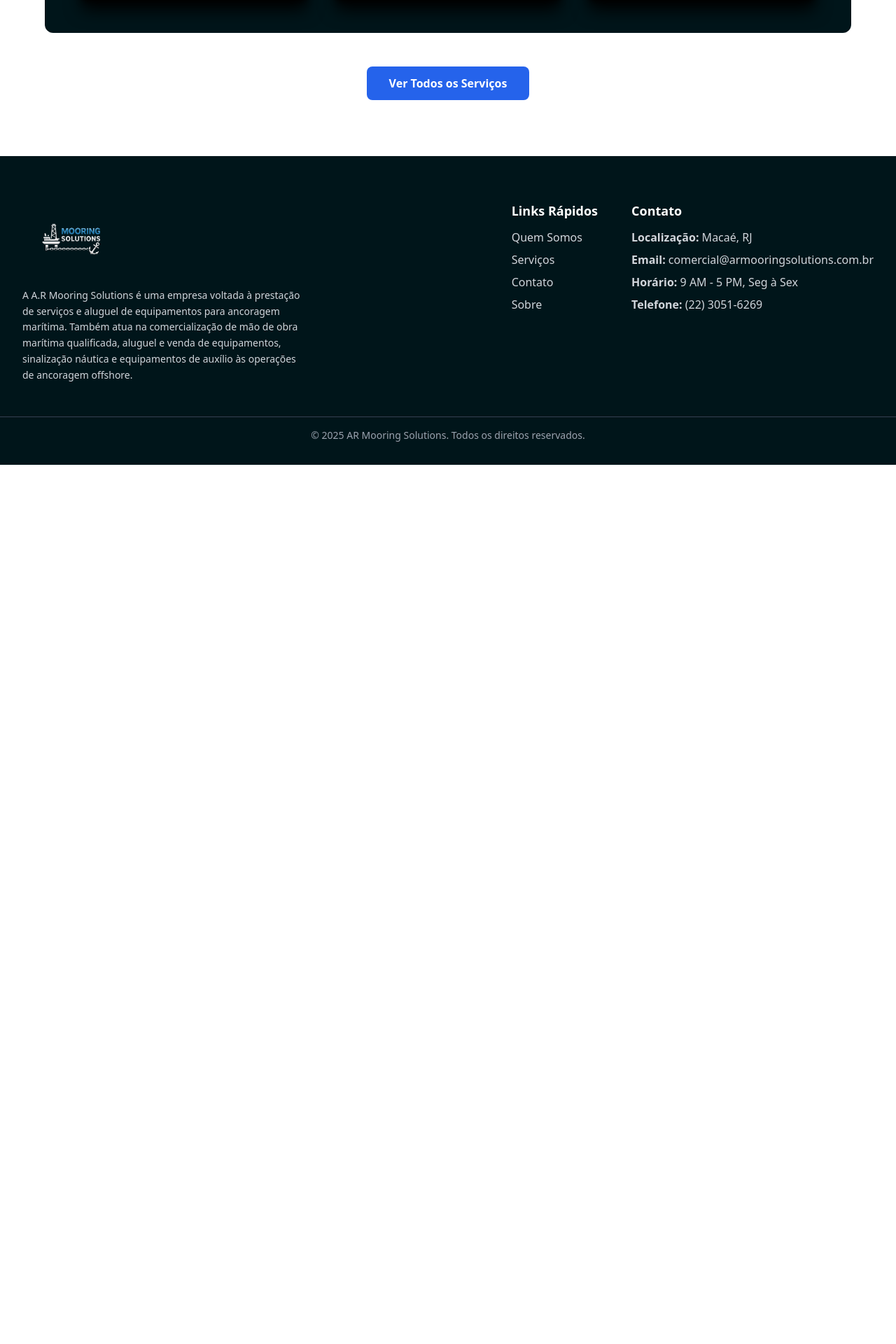
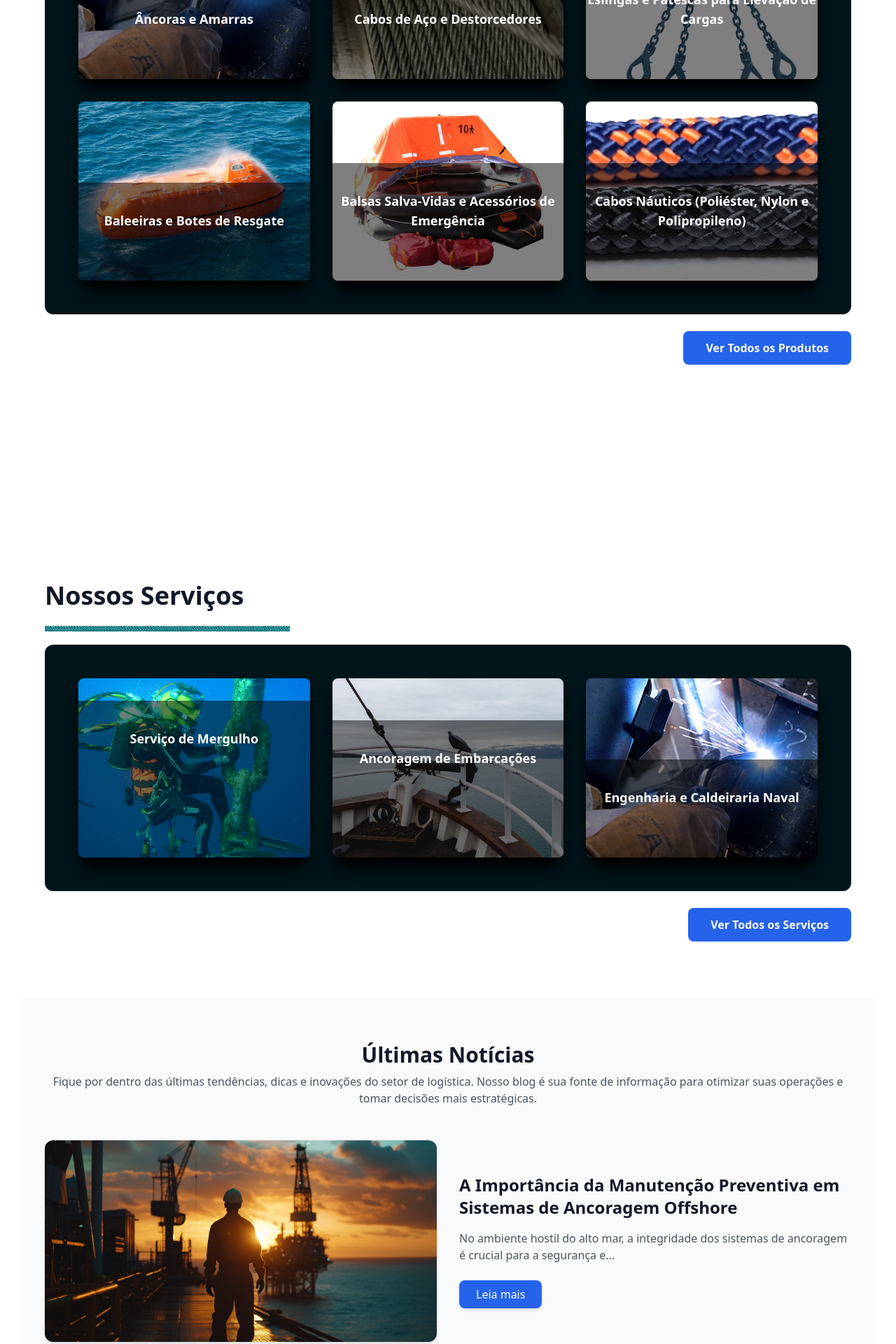
Before and after one commit to ry-anzz/armooring, a PHP site: template templates/home.twig in a window 1280 px wide. Shown: the part 3287-5207 px from the top of the page at 70% size. Before the commit the page ends 3951 px from the top, so only its background shows below. Run offline with PHP 8.4, Linux system fonts and the light colour scheme; the template is opened without the code that fills it, so the values that code supplies are empty; some libraries are stand-ins or nearby versions.

Commit message:
Home Finalizado

```diff
--- a/templates/base.twig
+++ b/templates/base.twig
@@ -6,17 +6,28 @@
   <title>{% block title %}Landing Page{% endblock %}</title>
   <script src="https://cdn.tailwindcss.com"></script>
   <link rel="stylesheet" href="https://cdnjs.cloudflare.com/ajax/libs/font-awesome/6.4.0/css/all.min.css">
-
+  <!-- AOS CSS -->
+  <link href="https://unpkg.com/aos@2.3.1/dist/aos.css" rel="stylesheet">
 </head>
 <body class="bg-white text-gray-900">
-
   {% include 'includes/nav.twig' %}
-
-
 
   <main>
     {% block content %}{% endblock %}
   </main>
+
   {% include 'includes/footer.twig' %}
+
+  <!-- AOS JS (sempre antes de fechar o body) -->
+  <script src="https://unpkg.com/aos@2.3.1/dist/aos.js"></script>
+  <script>
+    document.addEventListener('DOMContentLoaded', function () {
+      AOS.init({
+        duration: 900,
+        once: true,
+        easing: 'ease-out-cubic'
+      });
+    });
+  </script>
 </body>
 </html>
--- a/templates/home.twig
+++ b/templates/home.twig
@@ -12,14 +12,14 @@
   <div class="absolute top-0 left-0 w-full h-full bg-black opacity-70"></div>
 
   <!-- Caixa branca com textos -->
-  <div class="relative z-10 items-center justify-start h-full pt-48 px-20">
+  <div class="relative z-10 items-center justify-start h-full pt-48 px-20" data-aos="fade-up">
     <div class="bg-white/90 backdrop-blur-md rounded-xl shadow-2xl p-8 sm:p-12 max-w-3xl text-center">
       <h1 class="text-gray-900 text-5xl sm:text-5xl font-bold mb-6 leading-tight">
         Soluções Inteligentes para o Setor Naval e Offshore
       </h1>
 
       <!-- Divisor corrente -->
-      <div class="flex justify-center mb-8">
+      <div class="flex justify-center mb-8" data-aos="fade-up">
         <img src="/assets/corda.png" alt="Corrente naval" class="mx-auto">
       </div>
 
@@ -33,11 +33,11 @@
     </div>
 
     <!-- Cards extras -->
-    <div class="w-full max-w-6xl mx-auto flex items-start gap-12">
+    <div class="w-full max-w-6xl mx-auto flex items-start gap-12" data-aos="fade-up">
       <div class="w-full flex flex-wrap justify-center gap-6 mt-64 z-10 bg-white pt-8">
 
         <!-- Card 1 -->
-        <div class="group bg-white/90 z-10 backdrop-blur-md rounded-xl p-6 text-center flex flex-col justify-between transition-all duration-300 hover:-translate-y-2 hover:shadow-[0_8px_30px_rgba(0,80,256,0.7)] w-80">
+        <div class="group bg-white z-10 backdrop-blur-md rounded-xl p-6 text-center flex flex-col justify-between transition-all duration-300 hover:-translate-y-2 hover:shadow-[0_8px_30px_rgba(0,80,256,0.7)] w-80" data-aos="fade-up">
            <i class="fas fa-anchor text-blue-400 text-4xl mx-auto mb-4"></i>
           <div>
             <h3 class="text-xl font-bold text-gray-900 mb-3 transition group-hover:text-blue-700">Locação de Equipamentos Navais</h3>
@@ -47,7 +47,7 @@
         </div>
 
         <!-- Card 2 -->
-        <div class="group bg-white/90 backdrop-blur-md rounded-xl p-6 text-center flex flex-col justify-between transition-all duration-300 hover:-translate-y-2 hover:shadow-[0_8px_30px_rgba(0,80,256,0.7)] w-80">
+        <div class="group bg-white/90 backdrop-blur-md rounded-xl p-6 text-center flex flex-col justify-between transition-all duration-300 hover:-translate-y-2 hover:shadow-[0_8px_30px_rgba(0,80,256,0.7)] w-80" data-aos="fade-up">
           <i class="fas fa-water text-blue-400 text-4xl mx-auto mb-4"></i>
           <div>
             <h3 class="text-xl font-bold text-gray-900 mb-3 transition group-hover:text-blue-700">Serviços de Mergulho Técnico</h3>
@@ -57,7 +57,7 @@
         </div>
 
         <!-- Card 3 -->
-<div class="group bg-white/90 backdrop-blur-md rounded-xl p-6 text-center flex flex-col justify-between transition-all duration-300 hover:-translate-y-2 hover:shadow-[0_8px_30px_rgba(0,80,256,0.7)] w-80">
+<div class="group bg-white/90 backdrop-blur-md rounded-xl p-6 text-center flex flex-col justify-between transition-all duration-300 hover:-translate-y-2 hover:shadow-[0_8px_30px_rgba(0,80,256,0.7)] w-80" data-aos="fade-up">
   <i class="fas fa-ship text-blue-400 text-4xl mx-auto mb-4"></i>
   <div>
     <h3 class="text-xl font-bold text-gray-900 mb-3 transition group-hover:text-blue-700">Locação de Equipamentos Navais</h3>
@@ -81,11 +81,11 @@
 <main class="mx-auto sm:px-6 lg:px-8">
 <!-- Seção Sobre Nós -->
 <!-- Seção Sobre Nós -->
-<section class="max-w-7xl mx-auto px-4 sm:px-6 lg:px-8 py-[200px]">
+<section class="max-w-7xl mx-auto px-4 sm:px-6 lg:px-8 py-[300px]" data-aos="fade-up">
   <div class="bg-[#00151a] backdrop-blur-md rounded-xl p-8 sm:p-12 flex flex-col lg:flex-row items-center gap-12">
 
     <!-- Lado esquerdo: texto -->
-    <div class="lg:w-1/2 text-left">
+    <div class="lg:w-1/2 text-left" >
       <h2 class="text-3xl sm:text-4xl font-bold text-white mb-6">Sobre a <span class="bg-white text-[#00151a] p-2">AR Mooring</span></h2>
       <p class="text-white text-lg sm:text-xl leading-relaxed mb-6">
         Fundada em 2017 em Macaé (RJ), a A.R. Mooring Solutions atua 24 horas no mercado offshore, oferecendo locação, venda e manutenção de equipamentos para ancoragem, elevação de cargas e soluções navais. Com perfil inovador e parcerias estratégicas, mantém estoque de produtos de alta qualidade, prontos para atender às demandas mais exigentes com agilidade e segurança.
@@ -96,12 +96,15 @@
     </div>
 
     <!-- Lado direito -->
-    <div class="rounded-xl p-10 bg-[rgba(255,255,255,0.5)]">
+    <div class="rounded-xl p-10 ">
       <img src="/assets/fotos_home.png" alt="fotos" class="w-[500px] h-[500px] transition-transform duration-500 ease-in-out hover:scale-105  ">
     </div>
 
   </div>
-<div class="absolute left-0 w-full overflow-hidden leading-[0] h-50">
+
+</section>
+
+<div class="absolute left-0 w-full overflow-hidden leading-[0] h-50"data-aos="fade-up">
   <svg class="w-full h-full" xmlns="http://www.w3.org/2000/svg" viewBox="0 0 1440 320" preserveAspectRatio="none">
     <path fill="#00151a" fill-opacity="1" d="M0,160 C360,80 1080,240 1440,160 L1440,320 L0,320 Z">
       <!-- Animação da onda -->
@@ -119,23 +122,23 @@
     </path>
   </svg>
 </div>
-</section>
 
+<!-- Seção Produtos -->
+<section class="z-10 mx-auto sm:px-6 lg:px-8 py-20 mt-[450px]" data-aos="fade-up">
+  <h2 class="text-3xl sm:text-4xl font-bold text-gray-900  ">Nossos Produtos</h2>
 
+        <img src="/assets/corda.png" alt="Corrente naval" class="w-[350px] h-[50px]">
 
-<!-- Seção Serviços Offshore -->
-<section class="z-10 mx-auto sm:px-6 lg:px-8 py-20 mt-[250px]">
-  <h2 class="text-3xl sm:text-4xl font-bold text-gray-900 mb-12 text-center">Serviços Offshore</h2>
 
   <!-- Grid mais estreito -->
   <div class="max-w-8xl mx-auto grid grid-cols-1 sm:grid-cols-2 p-12 rounded-xl lg:grid-cols-3 gap-8 bg-[#00151a]">
     {% set cards = [
-      {'title': 'Soldagem e Caldeiraria', 'desc': 'Soluções completas para operações offshore, incluindo manutenção e suporte técnico.', 'img': '/assets/soldagem.png'},
-      {'title': 'Mergulho Técnico', 'desc': 'Operações de mergulho técnico com inspeção, manutenção e reparo de estruturas subaquáticas.', 'img': '/assets/mergulho.png'},
-      {'title': 'Locação de Equipamentos', 'desc': 'Disponibilidade de equipamentos navais para operações offshore.', 'img': '/assets/equipamento.png'},
-      {'title': 'Inspeção e Manutenção', 'desc': 'Serviços especializados em inspeção e manutenção de estruturas offshore.', 'img': '/assets/inspecao.png'},
-      {'title': 'Engenharia Naval', 'desc': 'Projetos e soluções de engenharia para o setor naval e offshore.', 'img': '/assets/engenharia.png'},
-      {'title': 'Transporte Offshore', 'desc': 'Transporte seguro e eficiente de equipamentos e materiais offshore.', 'img': '/assets/transporte.png'}
+      {'title': 'Âncoras e Amarras', 'desc': 'Essenciais para ancoragem de embarcações em operações offshore.', 'img': '/assets/soldagem.png'},
+      {'title': 'Cabos de Aço e Destorcedores', 'desc': 'Fundamentais para segurança e tração em manobras e içamentos.', 'img': '/assets/cabo_de_aco.jpg'},
+      {'title': 'Eslingas e Patescas para Elevação de Cargas', 'desc': 'Para movimentação de cargas pesadas no ambiente marítimo.', 'img': '/assets/eslinga.png'},
+      {'title': 'Baleeiras e Botes de Resgate', 'desc': 'Equipamentos críticos de salvatagem exigidos em operações offshore.', 'img': '/assets/baleeira.png'},
+      {'title': 'Balsas Salva-Vidas e Acessórios de Emergência', 'desc': 'Para atender normas de segurança marítima.', 'img': '/assets/salva_vidas.png'},
+      {'title': 'Cabos Náuticos (Poliéster, Nylon e Polipropileno)', 'desc': 'TUtilizados em atracação e manobras de embarcações.', 'img': '/assets/cabo.png'}
     ] %}
 
   {% for card in cards %}
@@ -148,21 +151,95 @@
     <div class="absolute bottom-0 w-full bg-black/50 text-white text-center transition-all duration-500 flex flex-col justify-end
                 group-hover:bg-black/70 group-hover:pt-10 group-hover:pb-12 pt-2 pb-2">
       <h3 class="text-lg mt-8 font-bold transition-all duration-500">{{ card.title }}</h3>
-      <p class="mt-2 text-sm opacity-0 group-hover:opacity-100 transition-opacity duration-500">{{ card.desc }}</p>
+      <p class="mt-2 text-lg opacity-0 group-hover:opacity-100 transition-opacity duration-500">{{ card.desc }}</p>
     </div>
   </div>
 {% endfor %}
 
   </div>
 
-  <!-- Botão Ver Todos os Serviços -->
-  <div class="mt-12 text-center">
-    <a href="/servicos" class="inline-block px-8 py-3 bg-blue-600 hover:bg-blue-700 text-white font-semibold rounded-lg transition">
+  <!-- Botão Ver Todos os Produtos -->
+  <div class="mt-6 text-right">
+    <a href="/produtos" class="inline-block px-8 py-3 bg-blue-600 hover:bg-blue-700 text-white font-semibold rounded-lg transition">
+      Ver Todos os Produtos
+    </a>
+  </div>
+</section>
+
+<!-- Seção Serviços -->
+<section class="z-10 mx-auto sm:px-6 lg:px-8 py-20 mt-[150px]" data-aos="fade-up">
+  <h2 class="text-3xl sm:text-4xl font-bold text-gray-900  ">Nossos Serviços</h2>
+
+        <img src="/assets/corda.png" alt="Corrente naval" class="w-[350px] h-[50px]">
+
+
+  <!-- Grid mais estreito -->
+  <div class="max-w-8xl mx-auto grid grid-cols-1 sm:grid-cols-2 p-12 rounded-xl lg:grid-cols-3 gap-8 bg-[#00151a]">
+    {% set cards = [
+      {'title': 'Serviço de Mergulho', 'desc': 'Essenciais para ancoragem de embarcações em operações offshore.Serviço de mergulho raso e profundo, incluindo limpeza de casco e retirada de thruster.', 'img': '/assets/mergulho.png'},
+      {'title': '
+Ancoragem de Embarcações', 'desc': 'Ancoragem de embarcações em águas abrigadas e elaboração de planos para atendimento a NPCP das Capitanias dos Portos Litorâneas.', 'img': '/assets/ancora.png'},
+      {'title': 'Engenharia e Caldeiraria Naval', 'desc': 'Serviços de engenharia e caldeiraria para reparos e construção naval.', 'img': '/assets/soldagem.png'},
+    ] %}
+
+  {% for card in cards %}
+    <div class="relative h-64 rounded-lg border-1 border-black shadow-xl shadow-black overflow-hidden group cursor-pointer">
+
+    <!-- Imagem de fundo -->
+    <div class="absolute inset-0 bg-cover bg-center transition-transform duration-500 group-hover:scale-105" style="background-image: url('{{ card.img }}')"></div>
+
+    <!-- Overlay com título e descrição -->
+    <div class="absolute bottom-0 w-full bg-black/50 text-white text-center transition-all duration-500 flex flex-col justify-end
+                group-hover:bg-black/70 group-hover:pt-10 group-hover:pb-12 pt-2 pb-2">
+      <h3 class="text-lg mt-8 font-bold transition-all duration-500">{{ card.title }}</h3>
+      <p class="mt-2 text-lg opacity-0 group-hover:opacity-100 transition-opacity duration-500">{{ card.desc }}</p>
+    </div>
+  </div>
+{% endfor %}
+
+  </div>
+
+  <!-- Botão Ver Todos os Produtos -->
+  <div class="mt-6 text-right">
+    <a href="/produtos" class="inline-block px-8 py-3 bg-blue-600 hover:bg-blue-700 text-white font-semibold rounded-lg transition">
       Ver Todos os Serviços
     </a>
   </div>
 </section>
 
+<section class="bg-gray-50 py-16" data-aos="fade-up">
+  <div class="max-w-7xl mx-auto px-4 sm:px-6 lg:px-8">
+    <!-- Título da seção -->
+    <div class="text-center mb-12">
+      <h2 class="text-3xl font-bold text-gray-900">Últimas Notícias</h2>
+      <p class="mt-2 text-gray-600">Fique por dentro das últimas tendências, dicas e inovações do setor de logística. Nosso blog é sua fonte de informação para otimizar suas operações e tomar decisões mais estratégicas.</p>
+    </div>
 
+    <!-- Card da notícia -->
+    <div class="grid md:grid-cols-2 gap-8 items-center">
+      <!-- Imagem -->
+      <div class="overflow-hidden rounded-xl shadow-md">
+        <img src="/assets/blog_home.jpg" alt="Notícia em destaque" class="w-full h-72 object-cover hover:scale-105 transition duration-500">
+      </div>
+
+      <!-- Conteúdo -->
+      <div>
+        <h3 class="text-2xl font-bold text-gray-900 mb-4">A Importância da Manutenção Preventiva em Sistemas de Ancoragem Offshore</h3>
+        <p class="text-gray-600 mb-6">
+          No ambiente hostil do alto mar, a integridade dos sistemas de ancoragem é crucial para a segurança e...</p>
+        <a href="/blog/noticia1" class="inline-block bg-blue-600 hover:bg-blue-700 text-white px-6 py-2 rounded-lg shadow-md transition">
+          Leia mais
+        </a>
+      </div>
+    </div>
+
+    <!-- Botão Ver todas -->
+    <div class="text-center mt-12">
+      <a href="/blog" class="inline-block bg-gray-800 hover:bg-gray-900 text-white px-8 py-3 rounded-lg shadow-md transition">
+        Ver todas as notícias
+      </a>
+    </div>
+  </div>
+</section>
 </main>
 {% endblock %}
--- a/templates/includes/footer.twig
+++ b/templates/includes/footer.twig
@@ -2,8 +2,9 @@
   <div class="max-w-7xl mx-auto px-4 sm:px-6 lg:px-8 flex flex-col md:flex-row  md:justify-between gap-12">
 
     <!-- Logo e descrição -->
+
     <div class="md:w-1/3 flex flex-col ">
-      <img src="/assets/logo.png" alt="AR Mooring Solutions" class="w-36 h-auto mb-4">
+      <img src="/assets/logo.png" alt="AR Mooring Solutions" class="w-36 h-20 mb-4">
       <p class="text-gray-300 text-sm leading-relaxed">
         A A.R Mooring Solutions é uma empresa voltada à prestação de serviços e aluguel de equipamentos para ancoragem marítima. Também atua na comercialização de mão de obra marítima qualificada, aluguel e venda de equipamentos, sinalização náutica e equipamentos de auxílio às operações de ancoragem offshore.
       </p>
--- a/templates/includes/nav.twig
+++ b/templates/includes/nav.twig
@@ -8,13 +8,12 @@
       </div>
 
       <!-- Links desktop -->
-      <div class="hidden md:flex space-x-7">
+      <div class="hidden md:flex space-x-10">
         <a href="#" class="hover:text-blue-400 text-xl py-6 font-medium border-b-2 border-transparent hover:border-blue-400 whitespace-nowrap transition-all">Home</a>
         <a href="#" class="hover:text-blue-400 text-xl py-6 font-medium border-b-2 border-transparent hover:border-blue-400 whitespace-nowrap transition-all">Quem Somos</a>
         <a href="#" class="hover:text-blue-400 text-xl py-6 font-medium border-b-2 border-transparent hover:border-blue-400 whitespace-nowrap transition-all">Serviços</a>
         <a href="#" class="hover:text-blue-400 text-xl py-6 font-medium border-b-2 border-transparent hover:border-blue-400 whitespace-nowrap transition-all">Produtos</a>
         <a href="#" class="hover:text-blue-400 text-xl py-6 font-medium border-b-2 border-transparent hover:border-blue-400 whitespace-nowrap transition-all">Notícias</a>
-        <a href="#" class="hover:text-blue-400 text-xl py-6 font-medium border-b-2 border-transparent hover:border-blue-400 whitespace-nowrap transition-all">Ouvidoria</a>
         <a href="#" class="hover:text-blue-400 text-xl py-6 font-medium border-b-2 border-transparent hover:border-blue-400 whitespace-nowrap transition-all">Trabalhe Conosco</a>
          <!-- Contato com fundo azul diferente + ícone -->
         <a href="#" class="flex items-center bg-blue-600 px-4  rounded hover:bg-blue-700 transition ml-4 text-white text-xl">
```
Also changed, not shown: public/assets/ancora.png (added), public/assets/baleeira.png (added), public/assets/blog_home.jpg (added), public/assets/cabo.png (added), public/assets/cabo_de_aco.jpg (added), public/assets/eslinga.png (added), public/assets/salva_vidas.png (added). Lines whose indentation alone changed are shown as unchanged.
